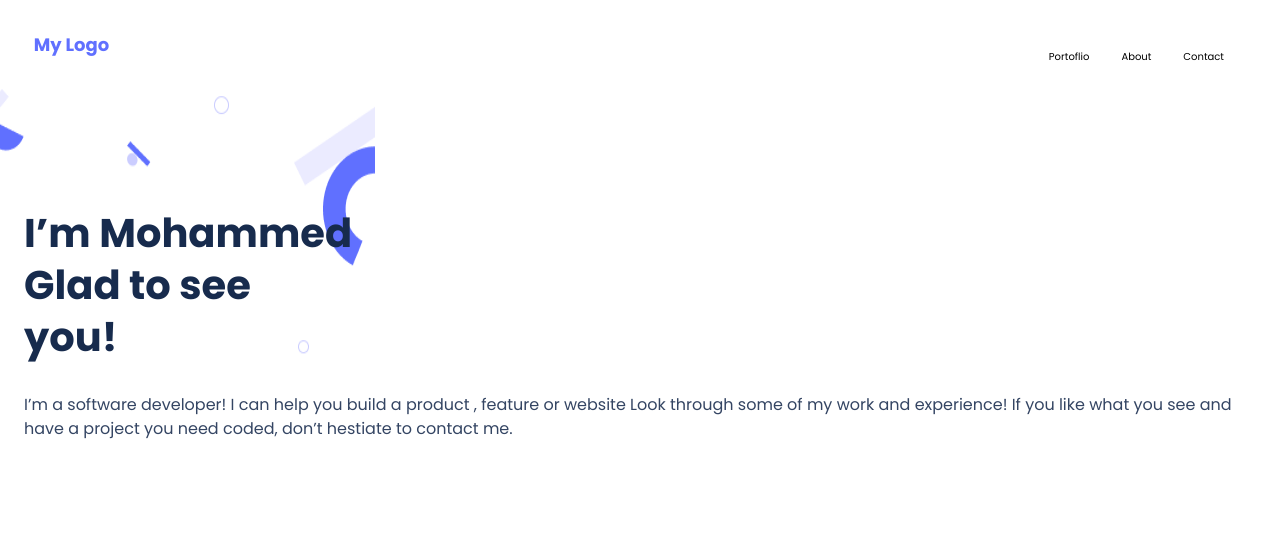
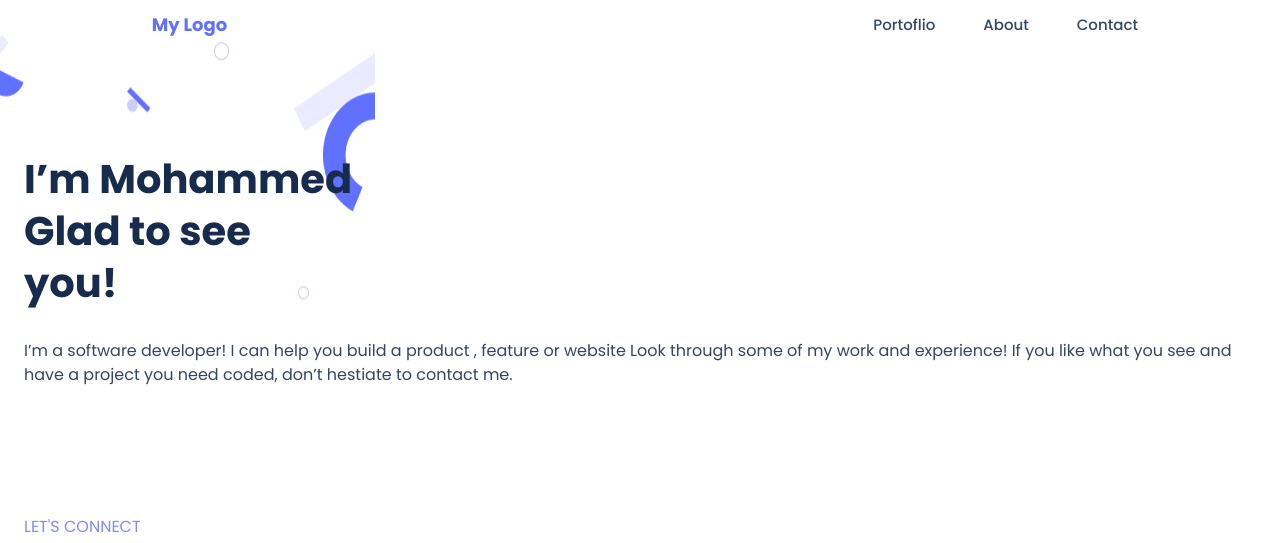
Before and after one commit to MohammedElseddik/Portfolio-setup-and-mobile-version-skeleton, a plain HTML site: page index.html in a window 1280 px wide. Shown: the top 543 px of the page. Drawn offline with Linux system fonts and the light colour scheme.

Commit message:
Style nav-bar for the homepage

```diff
--- a/style.css
+++ b/style.css
@@ -26,6 +26,10 @@ body {
   background-color: #fff;
 }
 
+.main-bar__items {
+  display: none;
+}
+
 .logo {
   width: 9.5rem;
   color: #6070ff;
@@ -41,17 +45,25 @@ body {
 }
 
 @media screen and (min-width: 992px) {
+  .nav-bar {
+    padding: 15px 142px 0 142px;
+  }
+
   .menu {
     display: none;
   }
 
   .main-bar__items {
+    display: flex;
+    color: #344563;
+    justify-content: space-around;
+    gap: 3.2em;
+    font-family: Poppins;
+    font-size: 15px;
+    font-style: normal;
+    font-weight: 500;
+    line-height: 20px;
     list-style: none;
-    display: flex;
-  }
-
-  .main-bar__item {
-    padding: 25px 32px 0 0;
   }
 }
 
```
